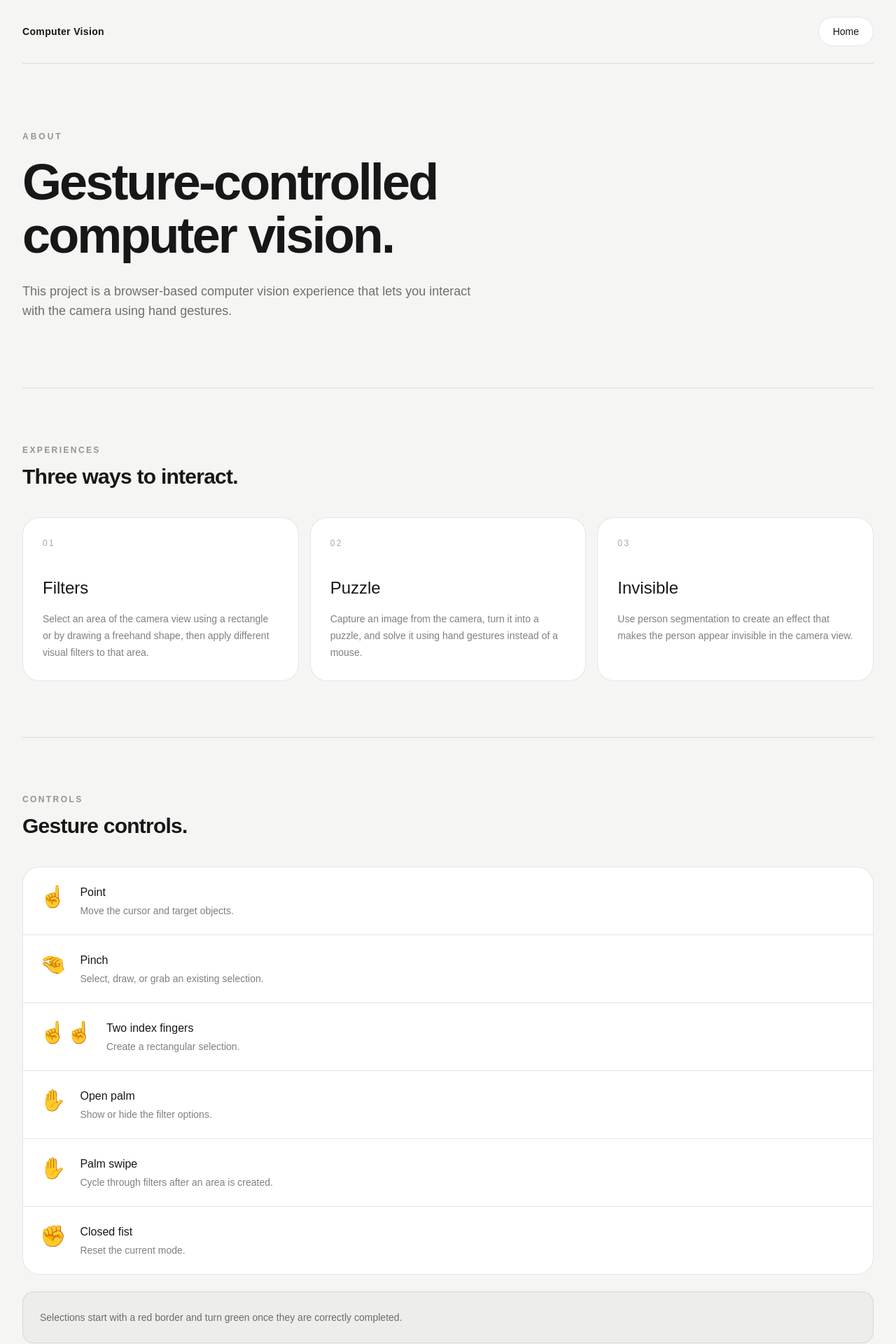
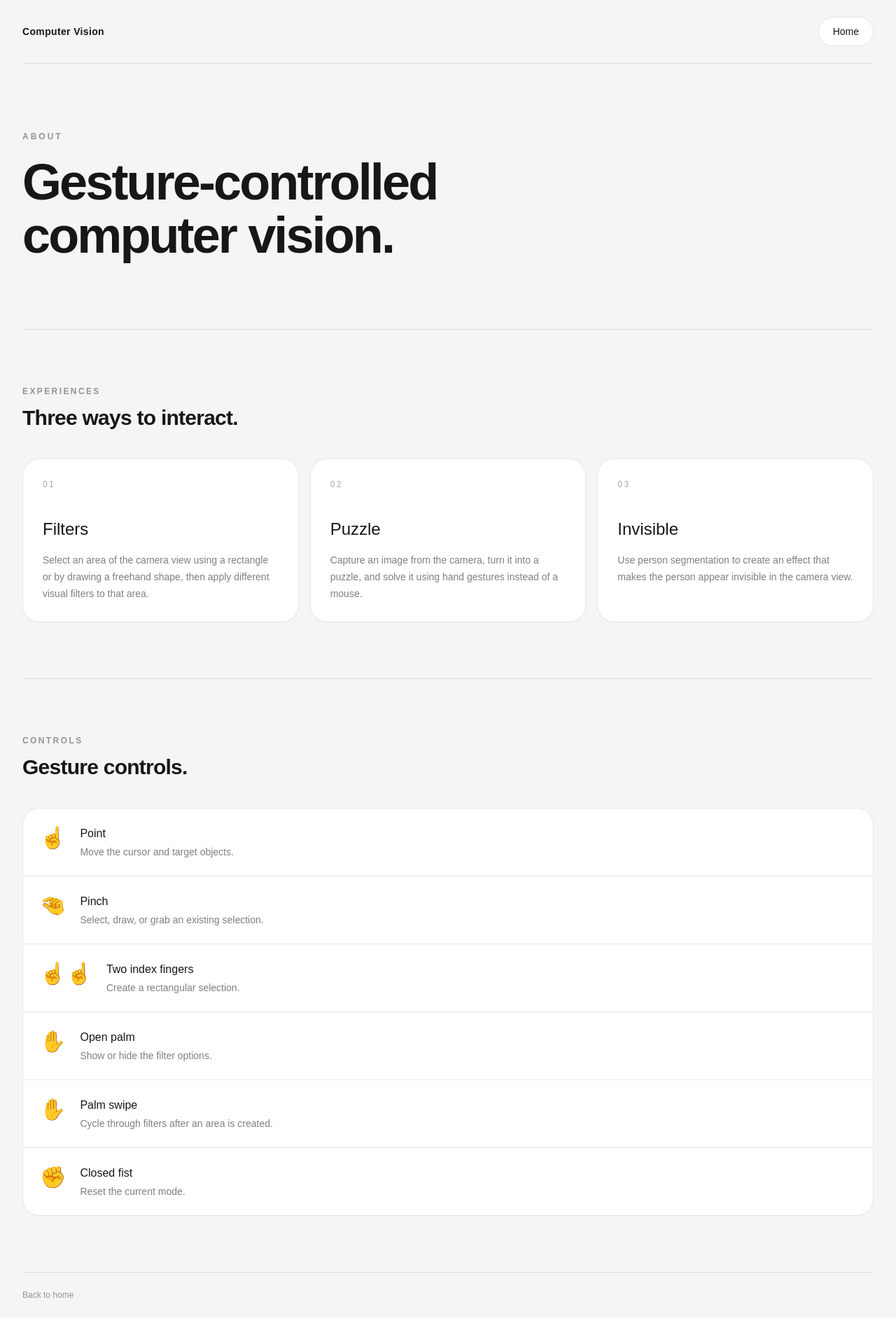
Before and after one commit to EDRIC-1304/cv-gesture-app, a Next.js app: page /about in a window 1280 px wide. Shown: the top 1920 px of the page at 70% size. After the commit the page ends 1882 px from the top, so only its background shows below. Built offline with nearby package versions, Linux system fonts and the light colour scheme.

Commit message:
removing extra words in about page

```diff
--- a/app/about/page.js
+++ b/app/about/page.js
@@ -30,10 +30,10 @@ export default function About() {
             Gesture-controlled computer vision.
           </h1>
 
-          <p className="mt-7 max-w-2xl text-base leading-7 text-black/55 sm:text-lg">
+          {/* <p className="mt-7 max-w-2xl text-base leading-7 text-black/55 sm:text-lg">
             This project is a browser-based computer vision experience that
             lets you interact with the camera using hand gestures.
-          </p>
+          </p> */}
         </section>
 
         {/* Modes */}
@@ -177,12 +177,12 @@ export default function About() {
             </div>
           </div>
 
-          <div className="mt-6 rounded-2xl border border-black/10 bg-black/[0.03] p-6">
+          {/* <div className="mt-6 rounded-2xl border border-black/10 bg-black/[0.03] p-6">
             <p className="text-sm leading-6 text-black/55">
               Selections start with a red border and turn green once they are
               correctly completed.
             </p>
-          </div>
+          </div> */}
         </section>
 
         {/* Footer */}
```
